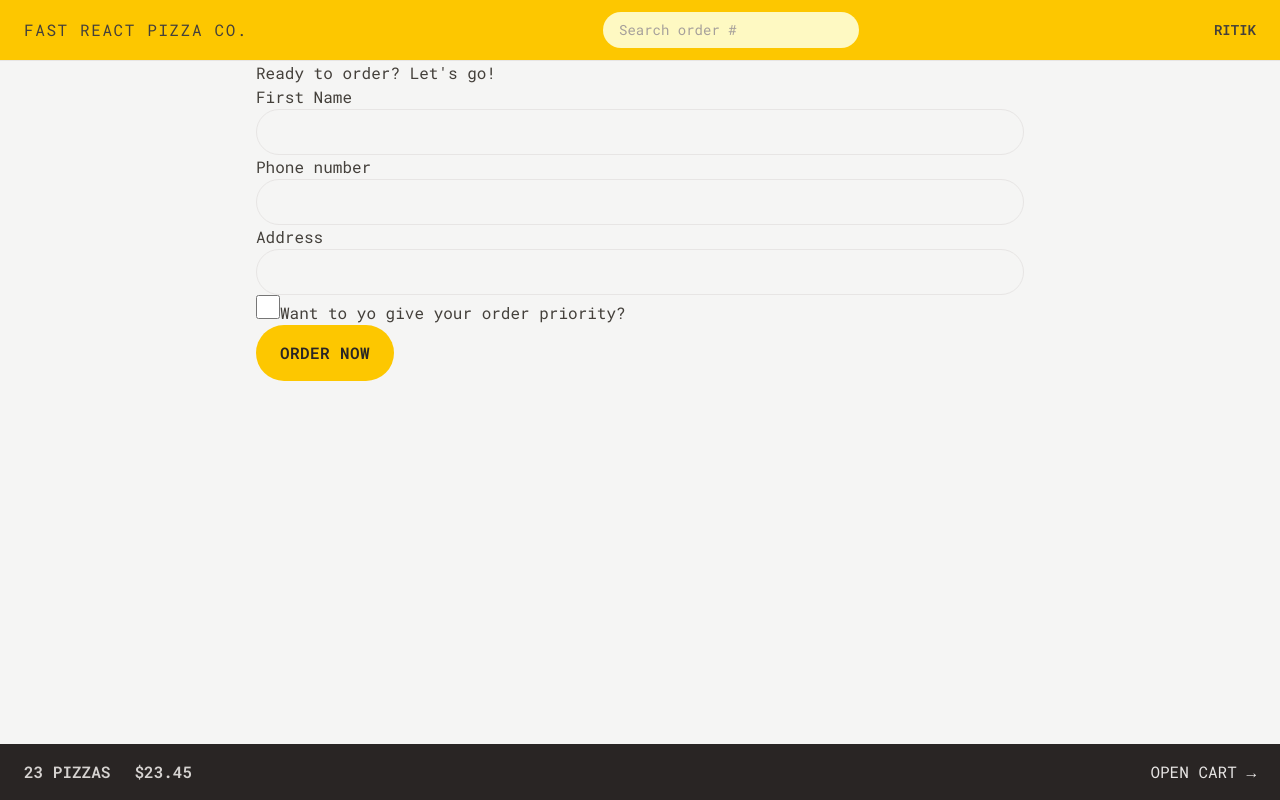
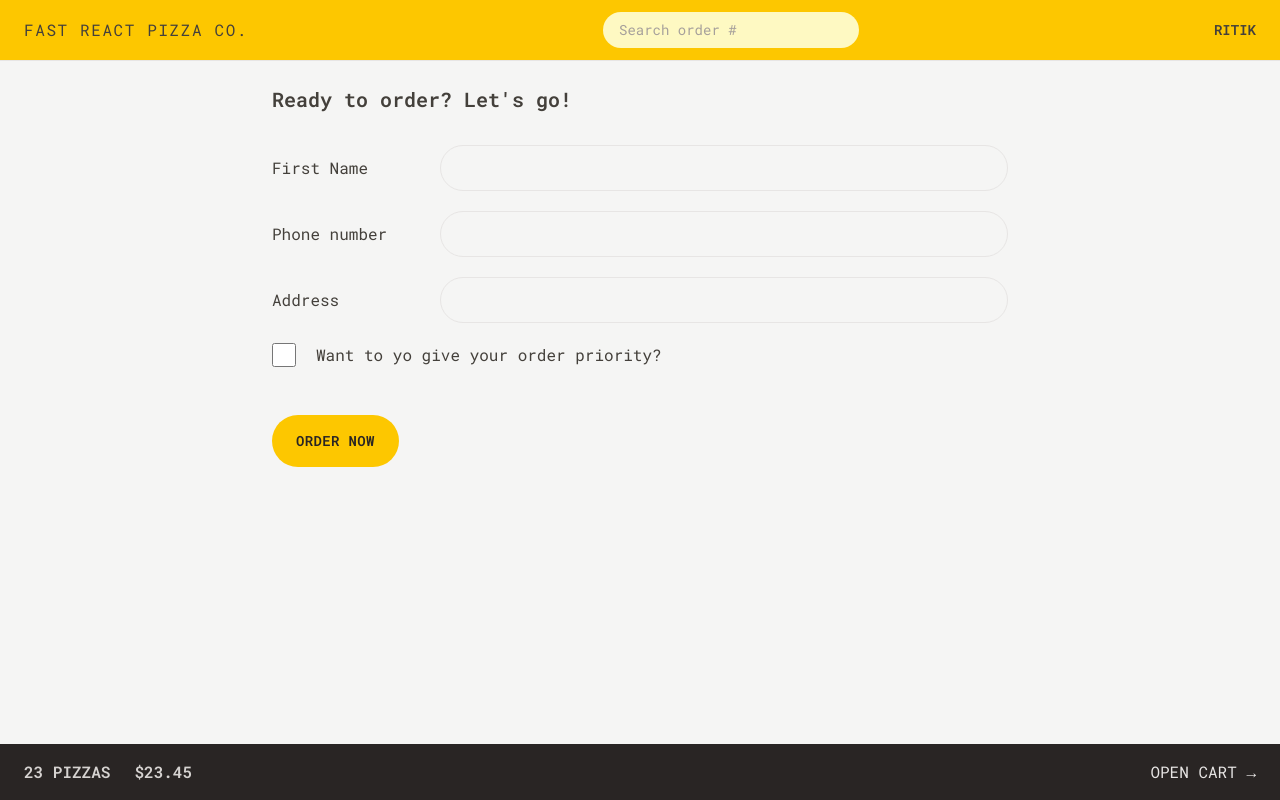
Before and after one commit to MeRitik/fast-react-pizza, a React (Vite) app: page /order/new in a window 1280 px wide. Built offline with nearby package versions, Linux system fonts and the light colour scheme.

Commit message:
feat: enhance cart and order components with Tailwind CSS styling and improved layout

```diff
--- a/src/features/cart/Cart.jsx
+++ b/src/features/cart/Cart.jsx
@@ -2,6 +2,7 @@ import { Link } from 'react-router-dom';
 
 import LinkButton from '../../ui/LinkButton';
 import Button from '../../ui/Button';
+import CartItem from './CartItem';
 
 const fakeCart = [
   {
@@ -31,14 +32,18 @@ function Cart() {
   const cart = fakeCart;
 
   return (
-    <div>
+    <div className='px-4 py-3'>
       <LinkButton to="/menu">&larr; Back to menu</LinkButton>
 
-      <h2>Your cart, %NAME%</h2>
+      <h2 className='mt-7 text-xl font-semibold'>Your cart, %NAME%</h2>
 
-      <div>
+      <ul className='divide-y divide-stone-500 border-b mt-3'>
+        {cart.map(item => <CartItem item={item} key={item.key} />)}
+      </ul>
+
+      <div className='mt-6 space-x-2'>
         <Button type='primary' to="/order/new">Order pizzas</Button>
-        <button>Clear cart</button>
+        <Button type='secondary'>Clear cart</Button>
       </div>
     </div>
   );
--- a/src/features/cart/CartItem.jsx
+++ b/src/features/cart/CartItem.jsx
@@ -1,15 +1,17 @@
+import Button from '../../ui/Button';
 import { formatCurrency } from '../../utills/helpers';
 
 function CartItem({ item }) {
   const { pizzaId, name, quantity, totalPrice } = item;
 
   return (
-    <li>
-      <p>
-        {quantity}&times; {name}
+    <li className="py-3 sm:flex items-center sm:justify-between">
+      <p className='mb-1 sm:mb-0'>
+        {quantity} &times; {name}
       </p>
-      <div>
-        <p>{formatCurrency(totalPrice)}</p>
+      <div className='flex items-center justify-between sm:gap-6'>
+        <p className='text-sm font-bold'>{formatCurrency(totalPrice)}</p>
+        <Button type='small'>Delete</Button>
       </div>
     </li>
   );
--- a/src/features/order/CreateOrder.jsx
+++ b/src/features/order/CreateOrder.jsx
@@ -42,31 +42,33 @@ function CreateOrder() {
   const formErrors = useActionData();
 
   return (
-    <div>
-      <h2>Ready to order? Let's go!</h2>
+    <div className="px-4 py-6">
+      <h2 className="text-xl font-semibold mb-8">Ready to order? Let's go!</h2>
 
       <Form method="POST">
-        <div>
-          <label>First Name</label>
-          <input className='input' type="text" name="customer" required />
+        <div className='mb-5 flex gap-2 flex-col sm:flex-row sm:items-center'>
+          <label className='sm:basis-40'>First Name</label>
+          <div className="grow">
+            <input className='input' type="text" name="customer" required />
+          </div>
         </div>
 
-        <div>
-          <label>Phone number</label>
-          <div>
+        <div className='mb-5 flex gap-2 flex-col sm:flex-row sm:items-center'>
+          <label className='sm:basis-40'>Phone number</label>
+          <div className='grow'>
             <input className='input' type="tel" name="phone" required />
+            {formErrors?.phone && <p className='text-xs mt-2 text-red-700 bg-red-100 p-2 rounded-md'>{formErrors.phone}</p>}
           </div>
-          {formErrors?.phone && <p>{formErrors.phone}</p>}
         </div>
 
-        <div>
-          <label>Address</label>
-          <div>
+        <div className='mb-5 flex gap-2 flex-col sm:flex-row sm:items-center'>
+          <label className='sm:basis-40'>Address</label>
+          <div className='grow'>
             <input className='input' type="text" name="address" required />
           </div>
         </div>
 
-        <div>
+        <div className='mb-12 flex items-center gap-5'>
           <input
             className='h-6 w-6 accent-yellow-400 focus:outline-none focus:ring focus:ring-offset-2 focus:ring-yellow-400 '
             type="checkbox"
--- a/src/index.css
+++ b/src/index.css
@@ -13,7 +13,7 @@ body {
 
 @layer components {
   .input {
-    @apply rounded-full border border-stone-200 px-4 py-2 text-sm transition-all duration-300 focus:outline-none focus:ring focus:ring-yellow-400 w-full md:px-6 md:py-3;
+    @apply w-full rounded-full border border-stone-200 px-4 py-2 text-sm transition-all duration-300 focus:outline-none focus:ring focus:ring-yellow-400 md:px-6 md:py-3;
   }
 
   .loader {
--- a/src/ui/Button.jsx
+++ b/src/ui/Button.jsx
@@ -1,11 +1,12 @@
 import { Link } from "react-router-dom";
 
 export default function Button({ children, disabled, to, type }) {
-    const base = 'bg-yellow-400 uppercase font-semibold text-stone-800 inline-block tracking-wide rounded-full hover:bg-yellow-300 transition-colors duration-300 focus:outline-none focus:ring focus:bg-yellow-300 focus:ring-yellow-300 focus:ring-offset-2 disabled:cursor-not-allowed';
+    const base = 'bg-yellow-400 text-sm uppercase font-semibold text-stone-800 inline-block tracking-wide rounded-full hover:bg-yellow-300 transition-colors duration-300 focus:outline-none focus:ring focus:bg-yellow-300 focus:ring-yellow-300 focus:ring-offset-2 disabled:cursor-not-allowed';
 
     const styles = {
         primary: base + ' md:px-6 md:py-4 py-3 px-4',
-        small: base + ' py-2 px-4 md:px-5 md:py-2.5 text-xs'
+        small: base + ' py-2 px-4 md:px-5 md:py-2.5 text-xs',
+        secondary: 'uppercase text-sm border-2 border-stone-300  font-semibold text-stone-400 inline-block tracking-wide rounded-full hover:bg-stone-300 hover:text-stone-800 transition-colors duration-300 focus:outline-none focus:ring focus:bg-stone-300 focus:ring-stone-200 focus:ring-offset-2 disabled:cursor-not-allowed md:px-6 md:py-3.5 py-2.5 px-4'
     }
 
     if (to)
```
Also changed, not shown: index.html (+2 -1 lines).
